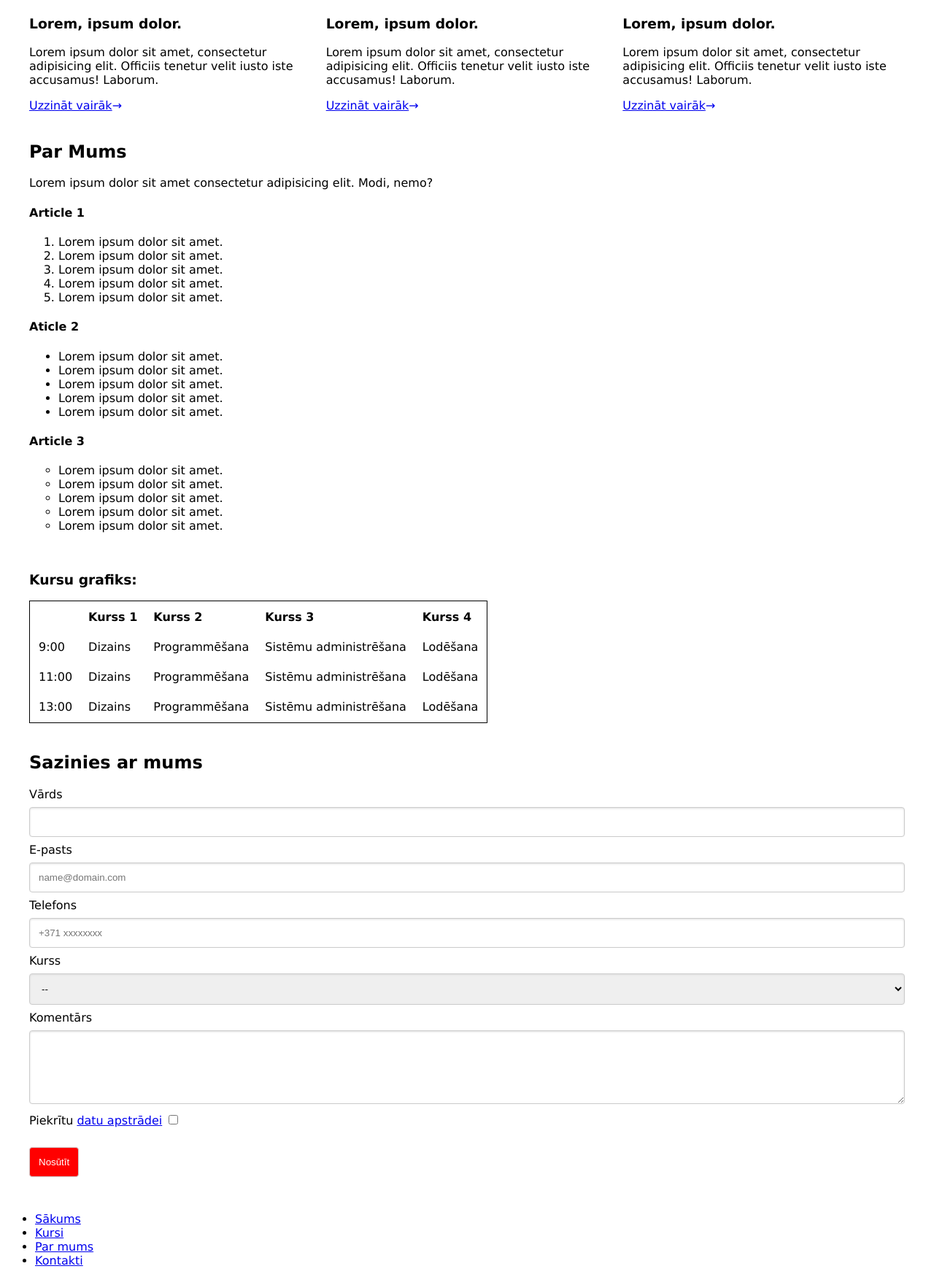
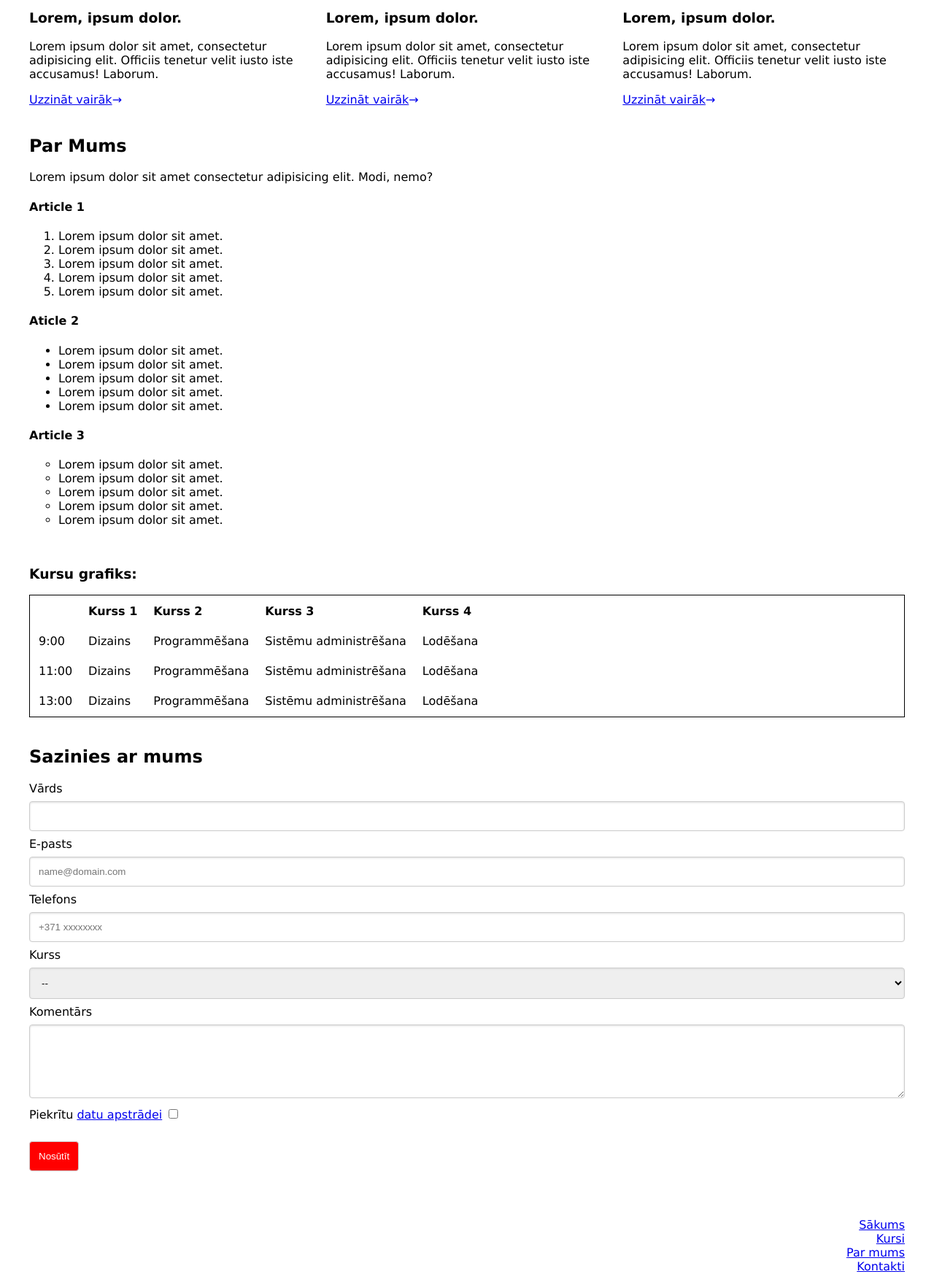
Before and after one commit to aleksalemadona/rmpv-kontroldarbs, a PHP site: page / in a window 1280 px wide. Shown: the part 479-2240 px from the top of the page at 73% size. Before the commit the page ends 2214 px from the top, so only its background shows below. Run offline with PHP 8.4, Linux system fonts and the light colour scheme.

Commit message:
last fixes

```diff
--- a/projekts/css/style.css
+++ b/projekts/css/style.css
@@ -3,26 +3,23 @@
 }
 
 body {
-  font-family: Verdana, sans-serif;
+    font-family: Verdana, sans-serif;
+    max-width: 1200px;
+    width: 100%;
+    margin: 0 auto;
 }
 
 h1{
     font-size: 36px;
     font-weight: bold;
 }
-main {
-    max-width: 1200px;
-    width: 100%;
-    margin: 0 auto;
-}
+
 
 nav {
     display: flex;
     justify-content: space-between;
     align-items: center;
     gap: 20px;
-    max-width: 1200px;
-    margin: 0 auto;
     background-color: #bbb;
     padding: 20px;
 }
@@ -31,13 +28,13 @@ nav li {
     list-style: none;
 }
 
-nav li a{
+nav li a {
     color: black;
     text-decoration: none;
     transition: color 0.5s;
 }
 
-nav li a:hover{
+nav li a:hover {
     color: black;
     text-decoration: none;
     color: blue;
@@ -64,24 +61,27 @@ section{
     display: inline-block;
 }
 
-article.list-style-circle ul{
+article.list-style-circle ul {
     list-style: circle
 }
 
 table {
   border: 1px solid;
+  display: block;
+  overflow-x: auto;
 }
-table tr{
+
+table tr {
     padding: 5px
 }
 
-table tr th, table tr td{
+table tr th, table tr td {
     padding: 10px;
     text-align: left;
 }
 
 
-input:not(input#agree), select, textarea{
+input:not(input#agree), select, textarea {
     width: 100%;
     margin: 8px 0;
     display: inline-block;
@@ -91,7 +91,7 @@ input:not(input#agree), select, textarea{
     padding: 12px;
 }
 
-button{
+button {
     margin: 8px 0;
     display: inline-block;
     border: 1px solid #ccc;
@@ -99,17 +99,26 @@ button{
     padding: 12px;
 }
 
-button#name{
+button#name {
     background-color: red;
     color: white;
     transition: background-color 0.5s;
 }
-button#name:hover{
+button#name:hover {
     background-color: blue;
     transition: background-color 1s;
 }
 
+footer ul{
+    float: right;
+    text-align: right;
+    list-style: none;
+}
+
 @media (max-width: 768px){
+    body {
+        padding: 0 20px;
+    }
     nav{
         flex-direction: column;
     }
```
